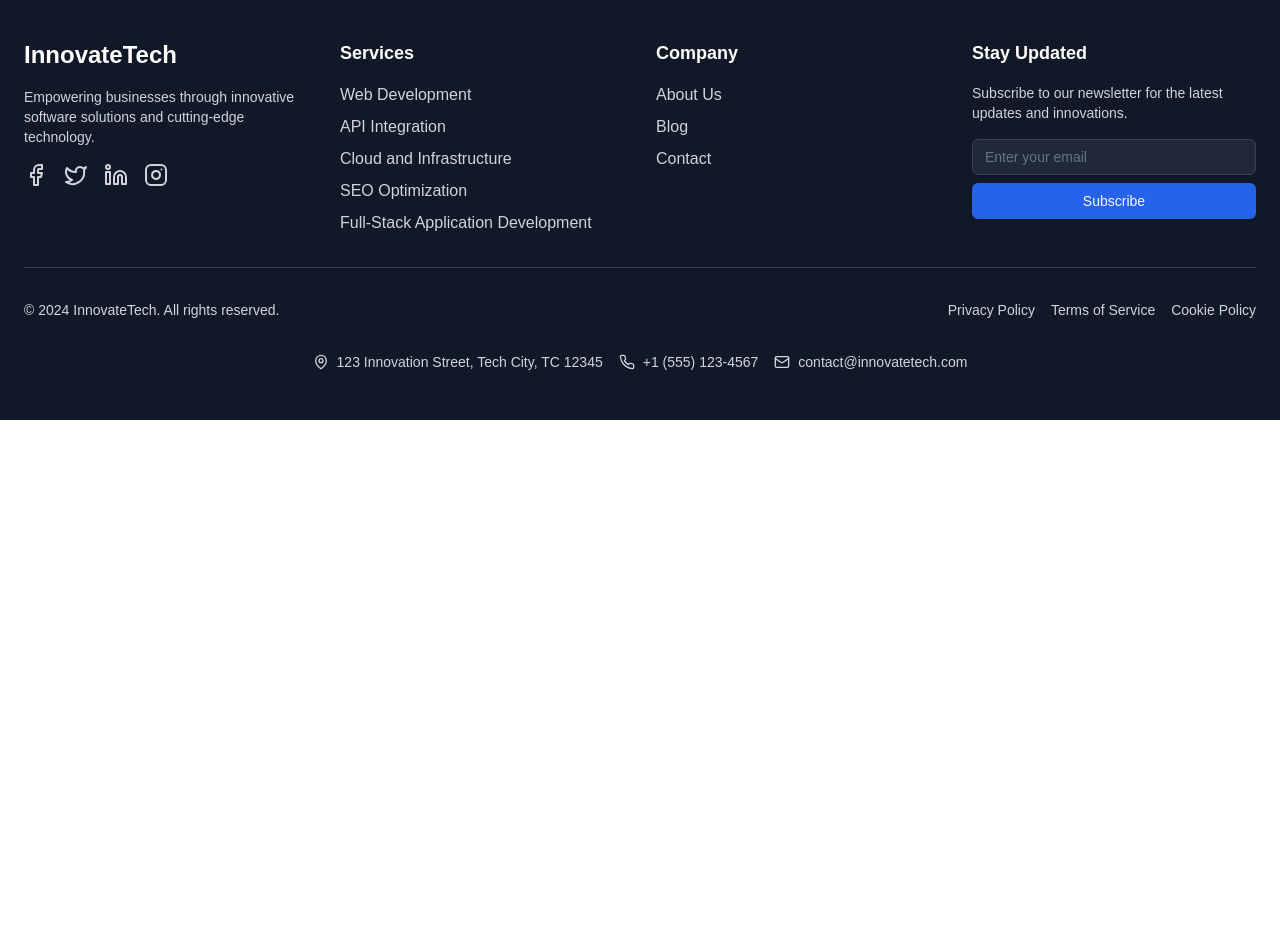
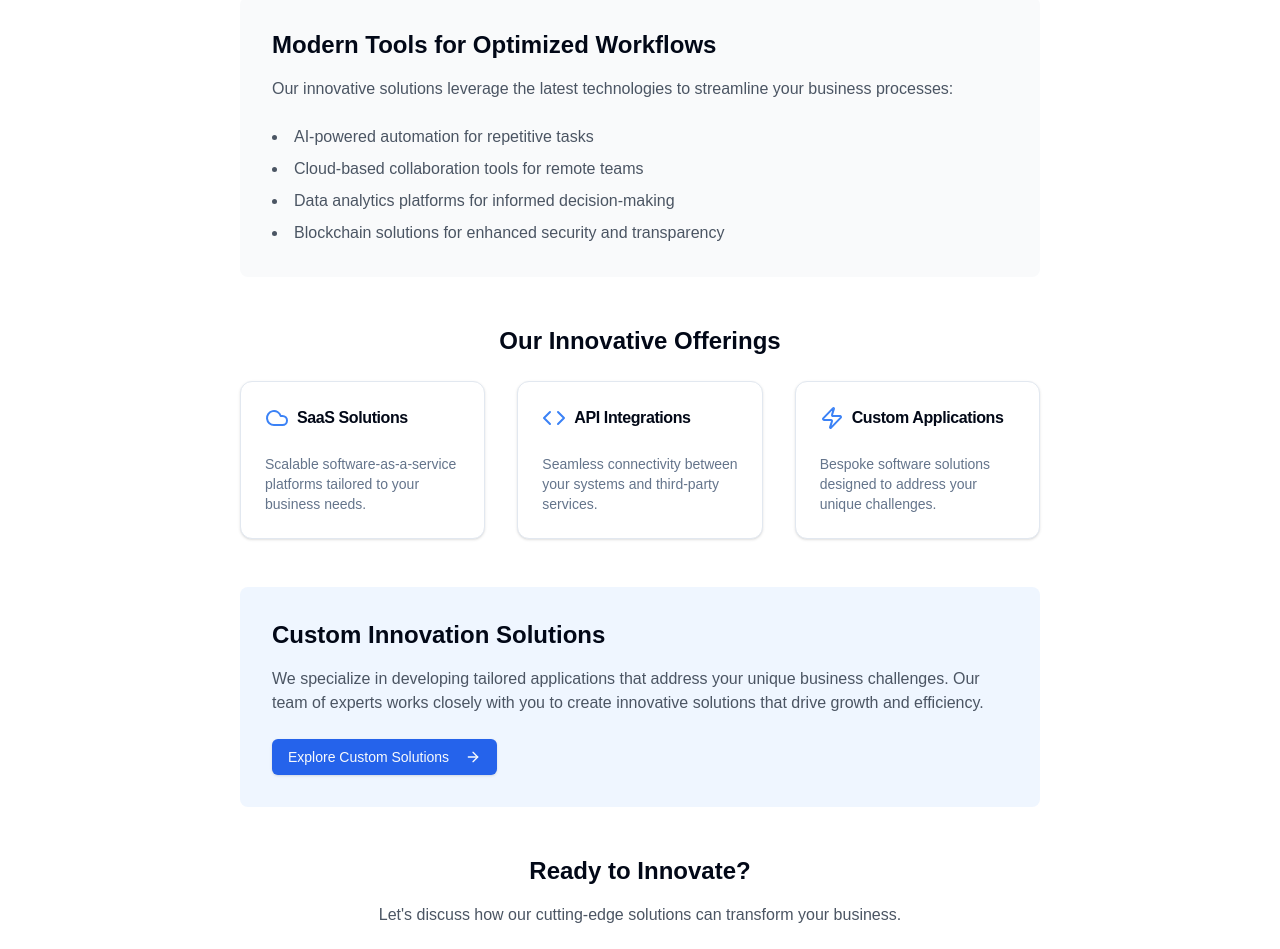
Before and after one commit to qaisstan/company-website, a Next.js app: page /innovation in a window 1280 px wide. Shown: the part 380-1329 px from the top of the page. Before the commit the page ends 800 px from the top, so only its background shows below. Built offline with nearby package versions, Linux system fonts and the light colour scheme.

Commit message:
new changes to the website innovation part

```diff
--- a/src/app/innovation/page.js
+++ b/src/app/innovation/page.js
@@ -1,8 +1,124 @@
+"use client";
+
+import { motion } from "framer-motion";
+import { ArrowRight, Cloud, Code, Zap } from "lucide-react";
+
+import { Button } from "@/components/ui/button";
+import {
+  Card,
+  CardContent,
+  CardDescription,
+  CardHeader,
+  CardTitle,
+} from "@/components/ui/card";
+
+const innovationItems = [
+  {
+    title: "SaaS Solutions",
+    description:
+      "Scalable software-as-a-service platforms tailored to your business needs.",
+    icon: Cloud,
+  },
+  {
+    title: "API Integrations",
+    description:
+      "Seamless connectivity between your systems and third-party services.",
+    icon: Code,
+  },
+  {
+    title: "Custom Applications",
+    description:
+      "Bespoke software solutions designed to address your unique challenges.",
+    icon: Zap,
+  },
+];
+
 export default function InnovationPage() {
   return (
-    <div>
-      <h1>Innovation</h1>
-      <p>Explore our innovative projects and ideas.</p>
+    <div className="container mx-auto px-4 py-16 md:py-24">
+      <motion.div
+        initial={{ opacity: 0, y: 20 }}
+        animate={{ opacity: 1, y: 0 }}
+        transition={{ duration: 0.5 }}
+        className="space-y-12"
+      >
+        <div className="text-center">
+          <h1 className="text-4xl font-bold tracking-tight text-gray-900 sm:text-5xl md:text-6xl">
+            Driving Innovation
+          </h1>
+          <p className="mt-4 text-xl text-gray-500 max-w-2xl mx-auto">
+            Empowering businesses with cutting-edge technology solutions for
+            enhanced efficiency and scalability.
+          </p>
+        </div>
+
+        <section className="bg-gray-50 rounded-lg p-8">
+          <h2 className="text-2xl font-semibold mb-4">
+            Modern Tools for Optimized Workflows
+          </h2>
+          <p className="text-gray-600 mb-6">
+            Our innovative solutions leverage the latest technologies to
+            streamline your business processes:
+          </p>
+          <ul className="list-disc list-inside text-gray-600 space-y-2">
+            <li>AI-powered automation for repetitive tasks</li>
+            <li>Cloud-based collaboration tools for remote teams</li>
+            <li>Data analytics platforms for informed decision-making</li>
+            <li>Blockchain solutions for enhanced security and transparency</li>
+          </ul>
+        </section>
+
+        <section>
+          <h2 className="text-2xl font-semibold mb-6 text-center">
+            Our Innovative Offerings
+          </h2>
+          <div className="grid md:grid-cols-3 gap-8">
+            {innovationItems.map((item, index) => (
+              <motion.div
+                key={item.title}
+                initial={{ opacity: 0, y: 20 }}
+                animate={{ opacity: 1, y: 0 }}
+                transition={{ duration: 0.5, delay: index * 0.1 }}
+              >
+                <Card>
+                  <CardHeader>
+                    <CardTitle className="flex items-center">
+                      <item.icon className="h-6 w-6 mr-2 text-blue-500" />
+                      {item.title}
+                    </CardTitle>
+                  </CardHeader>
+                  <CardContent>
+                    <CardDescription>{item.description}</CardDescription>
+                  </CardContent>
+                </Card>
+              </motion.div>
+            ))}
+          </div>
+        </section>
+
+        <section className="bg-blue-50 rounded-lg p-8">
+          <h2 className="text-2xl font-semibold mb-4">
+            Custom Innovation Solutions
+          </h2>
+          <p className="text-gray-600 mb-6">
+            We specialize in developing tailored applications that address your
+            unique business challenges. Our team of experts works closely with
+            you to create innovative solutions that drive growth and efficiency.
+          </p>
+          <Button>
+            Explore Custom Solutions <ArrowRight className="ml-2 h-4 w-4" />
+          </Button>
+        </section>
+
+        <section className="text-center">
+          <h2 className="text-2xl font-semibold mb-4">Ready to Innovate?</h2>
+          <p className="text-gray-600 mb-6">
+            Let&apos;s discuss how our cutting-edge solutions can transform your
+            business.
+          </p>
+          <Button size="lg">Get in Touch</Button>
+        </section>
+      </motion.div>
     </div>
   );
 }
```
